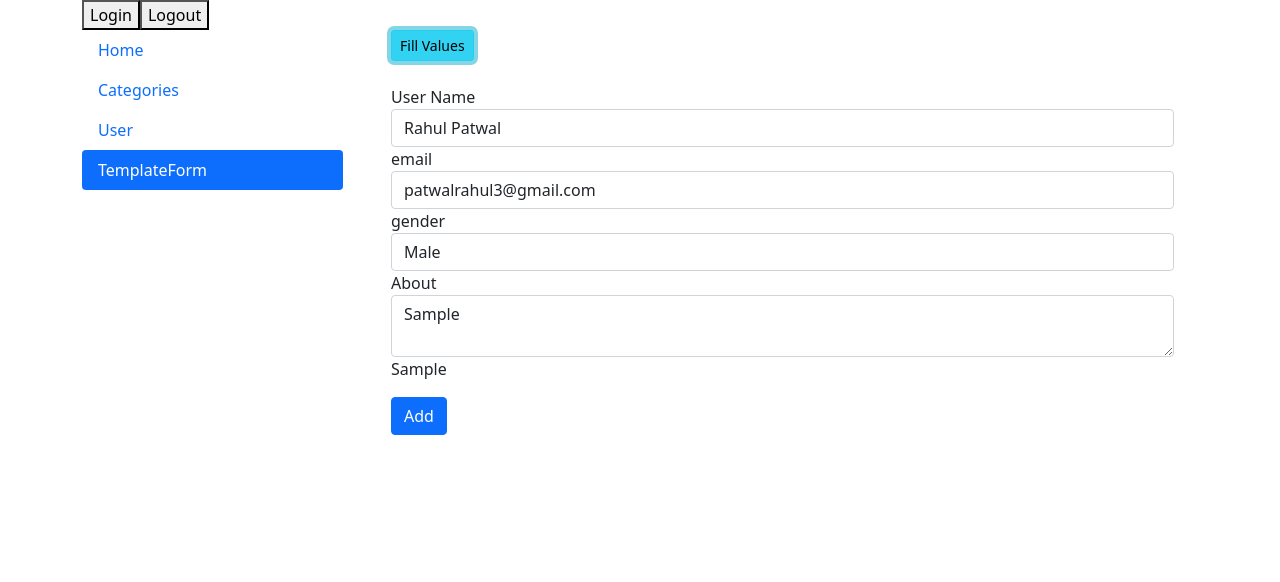
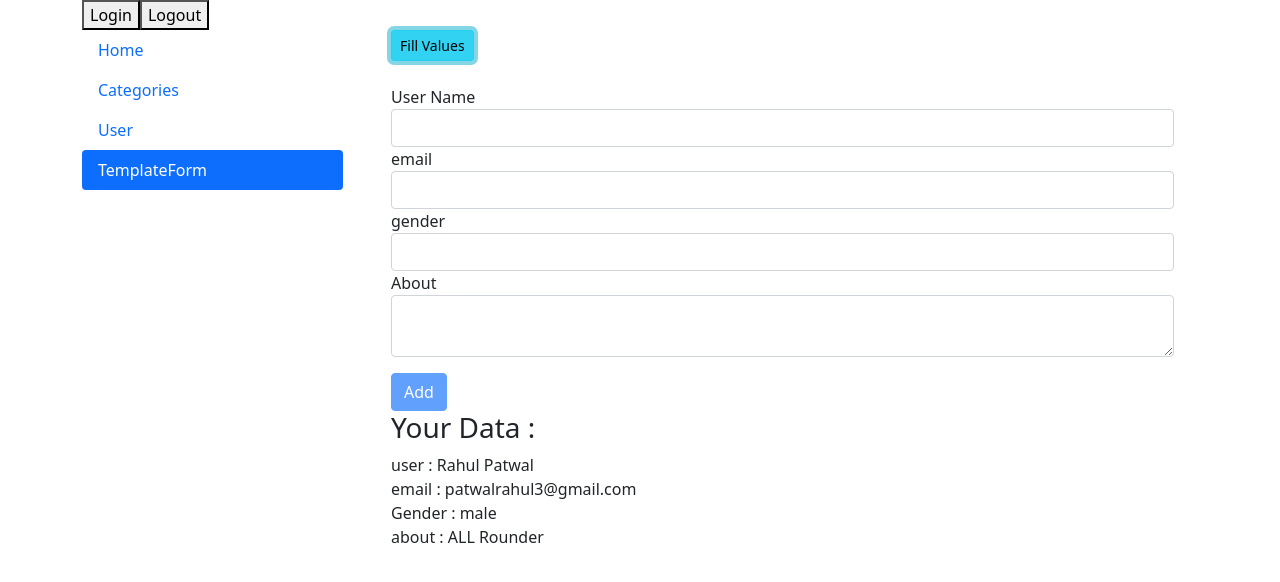
Before and after one commit to Patwalrahul3/angular-routing, an Angular app: page /templateform in a window 1280 px wide. Both pictures are taken after typing "Sample", "name@example.com", "Sample" into the empty fields and a click on the button "Fill Values". Shown: the top 582 px of the page. Built offline with nearby package versions, Linux system fonts and the light colour scheme.

Commit message:
formsubmit and reset in tdf

```diff
--- a/src/app/template-form/template-form.component.html
+++ b/src/app/template-form/template-form.component.html
@@ -4,24 +4,47 @@
       <!-- <form (ngSubmit)="onFormSubmit(f)" #f>  -->
       <!-- <form (ngSubmit)="onFormSubmit(f)" #f="ngForm">  -->
       <form (ngSubmit)="onFormSubmit()" #f="ngForm">
+        <button class="btn btn-sm btn-info mb-4" (click)="fillValues()">
+          Fill Values
+        </button>
 
-        <button class="btn btn-sm btn-info mb-4" (click)="fillValues()">Fill Values</button>
-
-        <div *ngIf="userDetails.touched && !userDetails.valid">User Detail Required!</div>
+        <div *ngIf="userDetails.touched && !userDetails.valid">
+          User Detail Required!
+        </div>
 
         <div ngModelGroup="userData" #userDetails="ngModelGroup">
           <div class="form-group">
             <label for="username">User Name</label>
-          <input type="text" class="form-control" id="username"  name="username" #username="ngModel"  ngModel required/>
-          <span  class="help-text" *ngIf="username.touched && !username.valid">Plese enter Name</span>
+            <input
+              type="text"
+              class="form-control"
+              id="username"
+              name="username"
+              #username="ngModel"
+              ngModel
+              required
+            />
+            <span class="help-text" *ngIf="username.touched && !username.valid"
+              >Plese enter Name</span
+            >
           </div>
 
           <div class="form-group">
             <label for="email">email</label>
-          <input type="text" class="form-control" id="email" name="email" ngModel required email #email="ngModel" />
-         <span  class="help-text" *ngIf="email.touched && !email.valid">Plese enter valid email</span>
+            <input
+              type="text"
+              class="form-control"
+              id="email"
+              name="email"
+              ngModel
+              required
+              email
+              #email="ngModel"
+            />
+            <span class="help-text" *ngIf="email.touched && !email.valid"
+              >Plese enter valid email</span
+            >
           </div>
-
         </div>
         <!-- <div class="form-group">
           <label for="email">email</label>
@@ -32,7 +55,12 @@
         <div class="form-group">
           <label for="gender">gender</label>
           <!-- <select class="form-control" id="gender" name="gender" ngModel="female"> -->
-          <select class="form-control" id="gender" name="gender" [ngModel]="gender">
+          <select
+            class="form-control"
+            id="gender"
+            name="gender"
+            [ngModel]="gender"
+          >
             <option value="male">Male</option>
             <option value="female">Female</option>
           </select>
@@ -40,15 +68,31 @@
 
         <div class="form-group">
           <label for="About">About</label>
-          <textarea class="form-control" cols="3" name="about" [(ngModel)]="about" ></textarea>
+          <textarea
+            class="form-control"
+            cols="3"
+            name="about"
+            [(ngModel)]="about"
+          ></textarea>
         </div>
-        <p>{{about}}</p>
+        <p>{{ about }}</p>
 
         <div class="mt-2">
-            <button type="submit" class="btn btn-primary" [disabled]="!f.valid">Add</button>
-
+          <button type="submit" class="btn btn-primary" [disabled]="!f.valid">
+            Add
+          </button>
         </div>
       </form>
     </div>
+
+    <div *ngIf="submitted">
+      <h3>Your Data :</h3>
+      <div>user : {{user.username}}</div>
+      <div>email : {{user.email}}</div>
+      <div>Gender : {{user.gender}}</div>
+      <div>about : {{user.about}}</div>
+
+    </div>
+
   </div>
 </div>
--- a/src/app/template-form/template-form.component.ts
+++ b/src/app/template-form/template-form.component.ts
@@ -4,42 +4,58 @@ import { NgForm } from '@angular/forms';
 @Component({
   selector: 'app-template-form',
   templateUrl: './template-form.component.html',
-  styleUrls: ['./template-form.component.css']
+  styleUrls: ['./template-form.component.css'],
 })
 export class TemplateFormComponent {
+  @ViewChild('f') signupForm!: NgForm;
+  gender = 'male';
+  about!: string;
+  submitted = false;
 
-  gender =  "male"
-  about!: string;
 
-@ViewChild('f') signupForm!: NgForm;
 
-onFormSubmit(){
-    console.log(this.signupForm);
+  user = {
+    username: '',
+    email: '',
+    gender: '',
+    about: ''
+  };
 
+
+  onFormSubmit() {
+
+    // console.log(this.signupForm);
+    this.submitted = true;
+    this.user.username = this.signupForm.value.userData.username;
+    this.user.email = this.signupForm.value.userData.email;
+    this.user.gender = this.signupForm.value.gender;
+    this.user.about = this.signupForm.value.about;
+
+    // reset
+    this.signupForm.reset();
 
   }
 
   // setValue
-  // fillValues(){
-  //   this.signupForm.form.setValue({
-  //     userData : {
-  //       username: "Rahul Patwal",
-  //       email: "patwalrahul3@gmail.com"
-  //     },
-  //     gender: 'male',
-  //     about: 'ALL Rounder'
-  //   })
-  // }
-  // patchValue
   fillValues(){
-    this.signupForm.form.patchValue({
+    this.signupForm.form.setValue({
       userData : {
         username: "Rahul Patwal",
         email: "patwalrahul3@gmail.com"
       },
-      // gender: 'male',
-      // about: 'ALL Rounder'
+      gender: 'male',
+      about: 'ALL Rounder'
     })
   }
-
+  // patchValue
+  // fillValues() {
+  //   this.signupForm.form.patchValue({
+  //     userData: {
+  //       username: 'Rahul Patwal',
+  //       email: 'patwalrahul3@gmail.com',
+  //     },
+  //     // gender: 'male',
+  //     // about: 'ALL Rounder'
+  //   });
+  // }
 }
```
Lines whose indentation alone changed are shown as unchanged.
